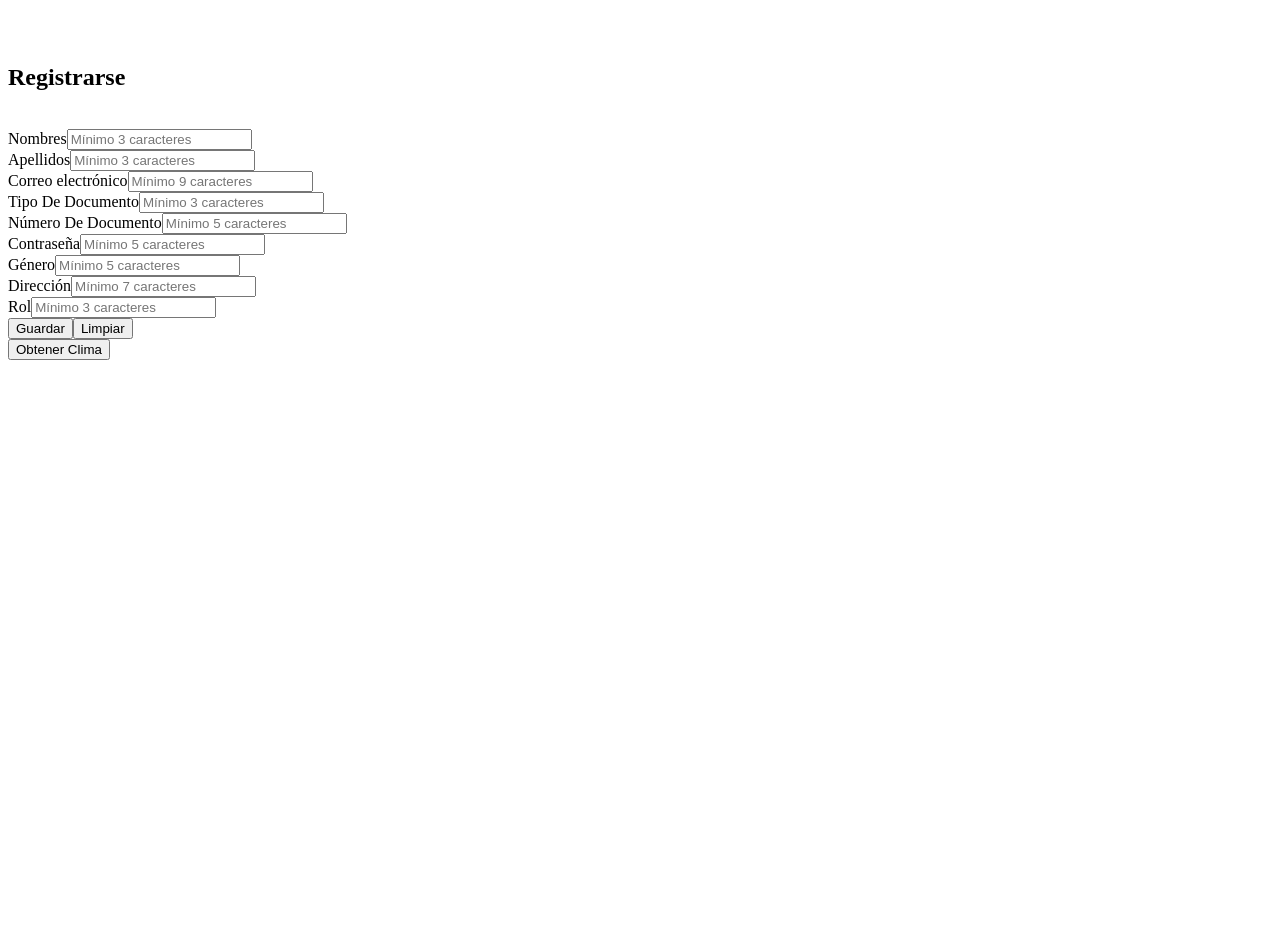
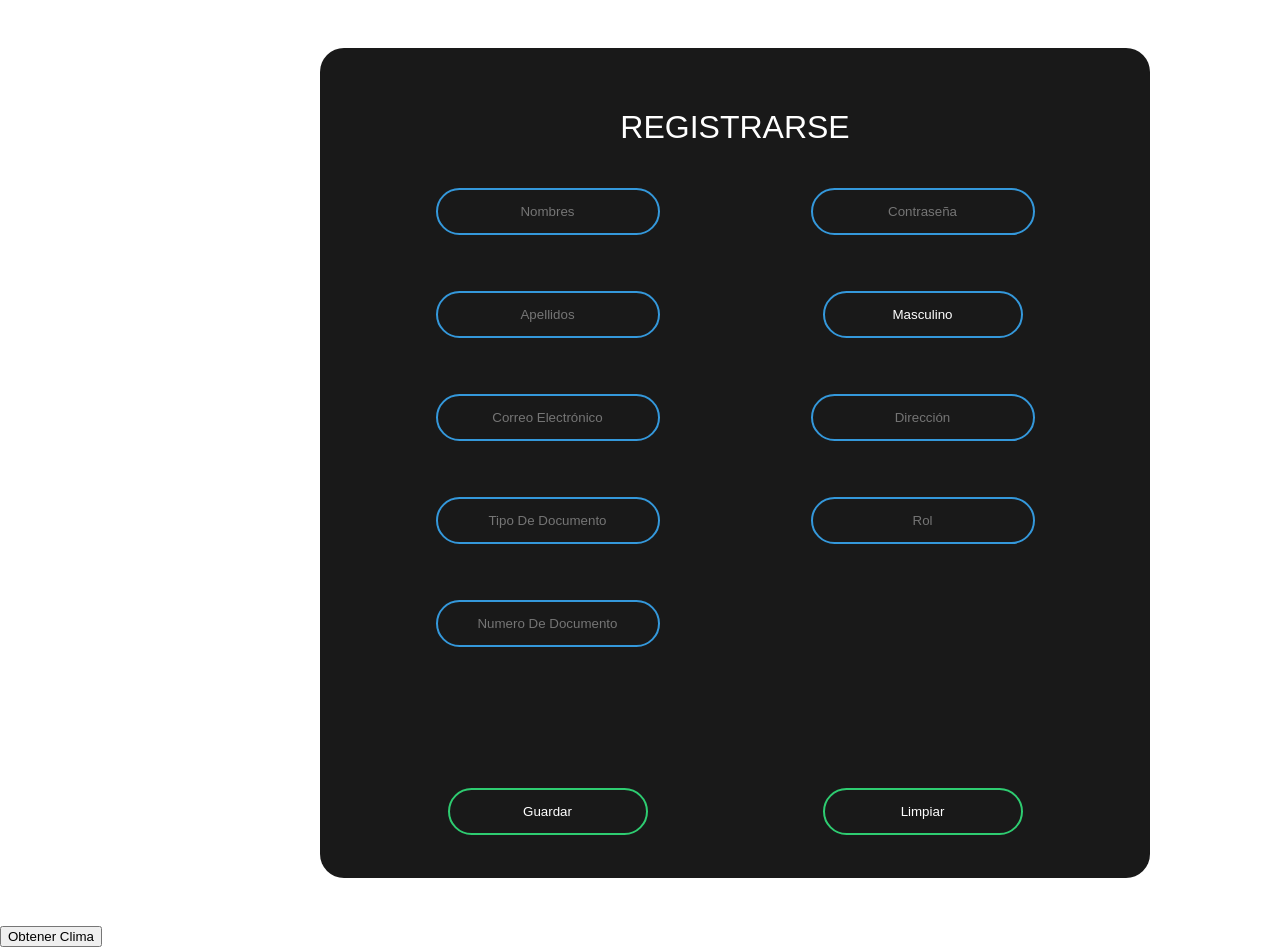
Before and after one commit to jhonhernandez300/GestionCompras, an Angular app in the folder front/compras/: page /guardar-comprador in a window 1280 px wide. Before the commit the page ends 800 px from the top, so only its background shows below. Built offline with nearby package versions, Linux system fonts and the light colour scheme.

Commit message:
Genero es ahora un dropdown

```diff
--- a/front/compras/src/app/components/comprador/guardar-comprador/guardar-comprador.component.css
+++ b/front/compras/src/app/components/comprador/guardar-comprador/guardar-comprador.component.css
@@ -0,0 +1,106 @@
+#global{
+    padding-top: 3rem;
+    padding-bottom: 3rem;
+    padding-left: 20rem;
+}
+#main-section{
+    display: flex;
+    flex-direction: row;
+    align-items: center;
+}
+#main-section > div {
+    width: 600px;
+    height: 600px;
+}
+.form-content > div{
+    padding-bottom: 1rem;
+}
+#form-container {
+    padding-top: 10rem;
+}
+#the-form{
+    width: 750px;
+    padding: 40px;
+    background: #191919;
+    text-align: center;
+    border-radius: 24px;
+}
+#the-form h1 {
+    color: white;
+    text-transform: uppercase;
+    font-weight: 500;
+}
+#the-form input[type="text"],
+#the-form input[type="password"] {
+    border: 0;
+    background: none;
+    display: block;
+    margin: 20px auto;
+    text-align: center;
+    border: 2px solid #3498db;
+    padding: 14px 10px;
+    width: 200px;
+    outline: none;
+    color: white;
+    border-radius: 24px;
+    transition: 0, 25s;
+}
+#the-form input[type="text"]:focus,
+#the-form input[type="password"]:focus {
+    width: 230px;
+}
+#the-form input[type="submit"],
+input[type="button"] {
+    border: 0;
+    background: none;
+    display: block;
+    margin: 20px auto;
+    text-align: center;
+    border: 2px solid #2ecc71;
+    padding: 14px 40px;
+    width: 200px;
+    outline: none;
+    color: white;
+    border-radius: 24px;
+    transition: 0, 25s;
+    cursor: pointer;
+}
+#the-form input[type="submit"]:hover,
+#the-form input[type="button"]:hover {
+    background: #2ecc71;
+}
+#buttons-section{
+    display: flex;
+    flex-direction: row;
+    align-items: center;
+}
+#buttons-section > div {
+    width: 600px;
+    height: 70px;
+}
+.invalid-feedback{
+    color: white;
+}
+#the-form select {
+    border: 0;
+    background: none;
+    display: block;
+    margin: 20px auto;
+    text-align: center;
+    border: 2px solid #3498db; /* Cambia el color del borde según sea necesario */
+    padding: 14px 10px;
+    width: 200px;
+    outline: none;
+    color: white;
+    border-radius: 24px;
+    transition: 0.25s;
+    appearance: none; /* Oculta la flecha predeterminada del select */
+}
+
+#the-form select:focus {
+    width: 230px;
+}
+
+#the-form select::-ms-expand {
+    display: none; /* Oculta la flecha predeterminada del select en IE Edge */
+}
--- a/front/compras/src/app/components/comprador/guardar-comprador/guardar-comprador.component.html
+++ b/front/compras/src/app/components/comprador/guardar-comprador/guardar-comprador.component.html
@@ -1,159 +1,144 @@
-<br><br>
-<h2 class="title">Registrarse</h2>
-<br>
+<div id="global">
+  <form [formGroup]="myForm" id="the-form" (ngSubmit)="onSubmit()">
+    <div><h1>Registrarse</h1></div>
 
-<div class="all">
-  <form [formGroup]="myForm" (ngSubmit)="onSubmit()">
-
-    <div class="form-group">
-      <label>Nombres</label>
-      <input type="text" class="form-control"
+    <div id="main-section">
+      <div class="form-content">
+        <div>
+          <input type="text"
             formControlName="Nombres"
-        placeholder="Mínimo 3 caracteres"
+            placeholder="Nombres"
             [ngClass]="{ 'is-invalid': submitted && form['Nombres'].errors }"
           />
           <div *ngIf="submitted && form['Nombres'].errors" class="invalid-feedback">
-        <div *ngIf="form['Nombres']?.errors?.['required']">Los Nombres son requeridos</div>
-        <div *ngIf="form['Nombres']?.errors?.['minlength']">Los Nombres deben ser mínimo de 3 caracteres</div>
-        <div *ngIf="form['Nombres']?.errors?.['maxlength']">Los Nombres deben ser de máximo de 30 caracteres</div>
+            <div *ngIf="form['Nombres']?.errors?.['required']">Requerido</div>
+            <div *ngIf="form['Nombres']?.errors?.['minlength']">Mínimo de 3 caracteres</div>
+            <div *ngIf="form['Nombres']?.errors?.['maxlength']">Máximo de 30 caracteres</div>
           </div>
         </div>
 
-    <div class="form-group">
-      <label>Apellidos</label>
+        <div>
           <input
             type="text"
             formControlName="Apellidos"
-        class="form-control"
-        placeholder="Mínimo 3 caracteres"
+            placeholder="Apellidos"
             [ngClass]="{ 'is-invalid': submitted && form['Apellidos'].errors }"
           />
           <div *ngIf="submitted && form['Apellidos'].errors" class="invalid-feedback">
-        <div *ngIf="form['Apellidos']?.errors?.['required']">Los apellidos son requeridos</div>
-        <div *ngIf="form['Apellidos']?.errors?.['minlength']">Los apellidos deben ser mínimo de 3 caracteres</div>
-        <div *ngIf="form['Apellidos']?.errors?.['maxlength']">Los apellidos deben ser de máximo de 30 caracteres</div>
+            <div *ngIf="form['Apellidos']?.errors?.['required']">Requerido</div>
+            <div *ngIf="form['Apellidos']?.errors?.['minlength']">Mínimo de 3 caracteres</div>
+            <div *ngIf="form['Apellidos']?.errors?.['maxlength']">Máximo de 30 caracteres</div>
           </div>
         </div>
 
-    <div class="form-group">
-        <label>Correo electrónico</label>
+        <div>
             <input
               type="text"
               formControlName="CorreoElectronico"
-          class="form-control"
-          placeholder="Mínimo 9 caracteres"
+              placeholder="Correo Electrónico"
               [ngClass]="{ 'is-invalid': submitted && form['CorreoElectronico'].errors }"
             />
             <div *ngIf="submitted && form['CorreoElectronico'].errors" class="invalid-feedback">
-          <div *ngIf="form['CorreoElectronico']?.errors?.['required']">El Correo Electrónico son requerido</div>
-          <div *ngIf="form['CorreoElectronico']?.errors?.['minlength']">El Correo Electrónico debe ser mínimo de 9 caracteres</div>
-          <div *ngIf="form['CorreoElectronico']?.errors?.['maxlength']">El Correo Electrónico debe ser de máximo de 30 caracteres</div>
+              <div *ngIf="form['CorreoElectronico']?.errors?.['required']">Requerido</div>
+              <div *ngIf="form['CorreoElectronico']?.errors?.['minlength']">Mínimo de 9 caracteres</div>
+              <div *ngIf="form['CorreoElectronico']?.errors?.['maxlength']">Máximo de 30 caracteres</div>
             </div>
           </div>
 
-      <div class="form-group">
-        <label>Tipo De Documento</label>
+          <div>
             <input
               type="text"
               formControlName="TipoDeDocumento"
-          class="form-control"
-          placeholder="Mínimo 3 caracteres"
+              placeholder="Tipo De Documento"
               [ngClass]="{ 'is-invalid': submitted && form['TipoDeDocumento'].errors }"
             />
             <div *ngIf="submitted && form['TipoDeDocumento'].errors" class="invalid-feedback">
-          <div *ngIf="form['TipoDeDocumento']?.errors?.['required']">El Tipo de documento son requerido</div>
-          <div *ngIf="form['TipoDeDocumento']?.errors?.['minlength']">El Tipo de documento debe ser mínimo de 3 caracteres</div>
-          <div *ngIf="form['TipoDeDocumento']?.errors?.['maxlength']">El Tipo de documento debe ser de máximo de 30 caracteres</div>
+              <div *ngIf="form['TipoDeDocumento']?.errors?.['required']">Requerido</div>
+              <div *ngIf="form['TipoDeDocumento']?.errors?.['minlength']">Mínimo de 3 caracteres</div>
+              <div *ngIf="form['TipoDeDocumento']?.errors?.['maxlength']">Máximo de 30 caracteres</div>
             </div>
           </div>
 
-      <div class="form-group">
-        <label>Número De Documento</label>
+          <div>
             <input
               type="text"
               formControlName="NumeroDeDocumento"
-          class="form-control"
-          placeholder="Mínimo 5 caracteres"
+              placeholder="Numero De Documento"
               [ngClass]="{ 'is-invalid': submitted && form['NumeroDeDocumento'].errors }"
             />
             <div *ngIf="submitted && form['NumeroDeDocumento'].errors" class="invalid-feedback">
-          <div *ngIf="form['NumeroDeDocumento']?.errors?.['required']">El Tipo de documento son requerido</div>
-          <div *ngIf="form['NumeroDeDocumento']?.errors?.['minlength']">El Tipo de documento debe ser mínimo de 5 caracteres</div>
-          <div *ngIf="form['NumeroDeDocumento']?.errors?.['maxlength']">El Tipo de documento debe ser de máximo de 16 caracteres</div>
+              <div *ngIf="form['NumeroDeDocumento']?.errors?.['required']">Requerido</div>
+              <div *ngIf="form['NumeroDeDocumento']?.errors?.['minlength']">Mínimo de 5 caracteres</div>
+              <div *ngIf="form['NumeroDeDocumento']?.errors?.['maxlength']">Máximo de 16 caracteres</div>
+            </div>
           </div>
       </div>
 
-      <div class="form-group">
-        <label>Contraseña</label>
+      <div class="form-content">
+        <div>
           <input
             type="text"
             formControlName="Contrasena"
-          class="form-control"
-          placeholder="Mínimo 5 caracteres"
+            placeholder="Contraseña"
             [ngClass]="{ 'is-invalid': submitted && form['Contrasena'].errors }"
           />
           <div *ngIf="submitted && form['Contrasena'].errors" class="invalid-feedback">
-          <div *ngIf="form['Contrasena']?.errors?.['required']">La Contraseña es requerido</div>
-          <div *ngIf="form['Contrasena']?.errors?.['minlength']">La Contraseña debe ser mínimo de 5 caracteres</div>
+            <div *ngIf="form['Contrasena']?.errors?.['required']">Requerido</div>
+            <div *ngIf="form['Contrasena']?.errors?.['minlength']">Mínimo de 5 caracteres</div>
           </div>
         </div>
 
-      <div class="form-group">
-        <label>Género</label>
-        <input
-          type="text"
-          formControlName="Genero"
-          class="form-control"
-          placeholder="Mínimo 5 caracteres"
+        <div>
+          <select formControlName="Genero"
             [ngClass]="{ 'is-invalid': submitted && form['Genero'].errors }"
-        />
+          >
+            <option value="Masculino" selected>Masculino</option>
+            <option value="Femenino">Femenino</option>
+          </select>
           <div *ngIf="submitted && form['Genero'].errors" class="invalid-feedback">
-          <div *ngIf="form['Genero']?.errors?.['required']">El género es requerido</div>
-          <div *ngIf="form['Genero']?.errors?.['minlength']">El género debe ser mínimo de 8 caracteres</div>
-          <div *ngIf="form['Genero']?.errors?.['maxlength']">El género debe ser mínimo de 30 caracteres</div>
+            <div *ngIf="form['Genero']?.errors?.['required']">Requerido</div>
           </div>
         </div>
 
-      <div class="form-group">
-        <label>Dirección</label>
+        <div>
           <input
             type="text"
             formControlName="Direccion"
-          class="form-control"
-          placeholder="Mínimo 7 caracteres"
+            placeholder="Dirección"
             [ngClass]="{ 'is-invalid': submitted && form['Direccion'].errors }"
           />
           <div *ngIf="submitted && form['Direccion'].errors" class="invalid-feedback">
-          <div *ngIf="form['Direccion']?.errors?.['required']">La dirección es requerida</div>
-          <div *ngIf="form['Direccion']?.errors?.['minlength']">La dirección debe ser mínimo de 7 caracteres</div>
-          <div *ngIf="form['Direccion']?.errors?.['maxlength']">La dirección debe ser mínimo de 30 caracteres</div>
+            <div *ngIf="form['Direccion']?.errors?.['required']">Requerido</div>
+            <div *ngIf="form['Direccion']?.errors?.['minlength']">Mínimo de 7 caracteres</div>
+            <div *ngIf="form['Direccion']?.errors?.['maxlength']">Mínimo de 30 caracteres</div>
           </div>
         </div>
 
-      <div class="form-group">
-        <label>Rol</label>
+        <div>
           <input
             type="text"
             formControlName="Rol"
-          class="form-control"
-          placeholder="Mínimo 3 caracteres"
+            placeholder="Rol"
             [ngClass]="{ 'is-invalid': submitted && form['Rol'].errors }"
           />
           <div *ngIf="submitted && form['Rol'].errors" class="invalid-feedback">
-          <div *ngIf="form['Rol']?.errors?.['required']">El rol es requerida</div>
-          <div *ngIf="form['Rol']?.errors?.['minlength']">El rol debe ser mínimo de 3 caracteres</div>
-          <div *ngIf="form['Rol']?.errors?.['maxlength']">El rol debe ser mínimo de 30 caracteres</div>
+            <div *ngIf="form['Rol']?.errors?.['required']">Requerido</div>
+            <div *ngIf="form['Rol']?.errors?.['minlength']">Mínimo de 3 caracteres</div>
+            <div *ngIf="form['Rol']?.errors?.['maxlength']">Mínimo de 30 caracteres</div>
           </div>
         </div>
 
-    <div class="form-group">
-      <button type="submit" class="btn btn-primary">
-        Guardar
-      </button>
+      </div>
 
-      <button type="button" (click)="onReset()" class="btn btn-warning float-right">
-        Limpiar
-      </button>
+    </div><!-- main-section -->
+
+    <div id="buttons-section">
+      <div>
+          <input type="submit" value="Guardar" />
+      </div>
+      <div>
+        <input type="button" (click)="onReset()" value="Limpiar">
+      </div>
     </div>
 
   </form>
--- a/front/compras/src/app/components/comprador/guardar-comprador/guardar-comprador.component.ts
+++ b/front/compras/src/app/components/comprador/guardar-comprador/guardar-comprador.component.ts
@@ -26,7 +26,7 @@ export class GuardarCompradorComponent implements OnInit {
       TipoDeDocumento: ['', [Validators.required, Validators.minLength(3), Validators.maxLength(30)]],
       NumeroDeDocumento: ['', [Validators.required, Validators.minLength(5), Validators.maxLength(16)]],
       Contrasena: ['', [Validators.required, Validators.minLength(3), Validators.maxLength(30)]],
-      Genero: ['', [, Validators.minLength(8), Validators.maxLength(9)]],
+      Genero: ['Masculino', Validators.required],
       Direccion: ['', [Validators.required, Validators.minLength(7), Validators.maxLength(30)]],
       Rol: ['', [Validators.required, Validators.minLength(3), Validators.maxLength(30)]]
     });
@@ -64,7 +64,6 @@ export class GuardarCompradorComponent implements OnInit {
       return
     }
 
-    //this.form.get('IdComprador')?.setValue("58650f7d-2495-4a2c-9092-493dc2ecda63");
     this.compradorService.Guardar(this.myForm.value).then((response: any) => {
       console.log('response', response);
     })
@@ -72,9 +71,5 @@ export class GuardarCompradorComponent implements OnInit {
       console.error(': ', error);
     })
 
-    // this.compradorService.Guardar(this.myForm.value).subscribe(
-    //              result => console.log('success ', result),
-    //              error => console.log('error ', error)
-    //          );
   }
 }
--- a/front/compras/src/app/components/comprador/login-comprador/login-comprador.component.css
+++ b/front/compras/src/app/components/comprador/login-comprador/login-comprador.component.css
@@ -0,0 +1,73 @@
+p{
+    font-weight: 500;
+    text-align: center;
+    width: 300px;
+    text-align: center;
+    padding-left: 2rem;
+}
+a {
+    text-decoration: none;
+    color: white;
+}
+#global{
+    display: flex;
+    flex-direction: column;
+    align-items: center;
+}
+#global > div {
+    width: 300px;
+}
+#form-container {
+    padding-top: 10rem;
+}
+#the-form{
+    width: 300px;
+    padding: 40px;
+    background: #191919;
+    text-align: center;
+    border-radius: 24px;
+}
+#the-form h1 {
+    color: white;
+    text-transform: uppercase;
+    font-weight: 500;
+}
+#the-form input[type="text"],
+#the-form input[type="password"] {
+    border: 0;
+    background: none;
+    display: block;
+    margin: 20px auto;
+    text-align: center;
+    border: 2px solid #3498db;
+    padding: 14px 10px;
+    width: 200px;
+    outline: none;
+    color: white;
+    border-radius: 24px;
+    transition: 0, 25s;
+}
+#the-form input[type="text"]:focus,
+#the-form input[type="password"]:focus {
+    width: 230px;
+}
+#the-form input[type="submit"],
+input[type="button"] {
+    border: 0;
+    background: none;
+    display: block;
+    margin: 20px auto;
+    text-align: center;
+    border: 2px solid #2ecc71;
+    padding: 14px 40px;
+    width: 200px;
+    outline: none;
+    color: white;
+    border-radius: 24px;
+    transition: 0, 25s;
+    cursor: pointer;
+}
+#the-form input[type="submit"]:hover,
+#the-form input[type="button"]:hover {
+    background: #2ecc71;
+}
--- a/front/compras/src/app/components/comprador/login-comprador/login-comprador.component.html
+++ b/front/compras/src/app/components/comprador/login-comprador/login-comprador.component.html
@@ -1,17 +1,14 @@
-<br><br>
-<h2 class="title">Login</h2>
-<br>
+<div id="global">
 
-<div class="all">
-  <form [formGroup]="myForm" (ngSubmit)="onSubmit()">
+  <div id="form-container">
+    <form [formGroup]="myForm" id="the-form" (ngSubmit)="onSubmit()">
+      <div><h1>Login</h1></div>
 
-    <div class="form-group">
-        <label>Correo electrónico</label>
+      <div>
           <input
             type="text"
             formControlName="CorreoElectronico"
-          class="form-control"
-          placeholder="Mínimo 9 caracteres"
+            placeholder="Correo"
             [ngClass]="{ 'is-invalid': submitted && form['CorreoElectronico'].errors }"
           />
           <div *ngIf="submitted && form['CorreoElectronico'].errors" class="invalid-feedback">
@@ -21,13 +18,11 @@
           </div>
       </div>
 
-    <div class="form-group">
-        <label>Contraseña</label>
+      <div>
           <input
             type="text"
             formControlName="Contrasena"
-          class="form-control"
-          placeholder="Mínimo 5 caracteres"
+            placeholder="Contraseña"
             [ngClass]="{ 'is-invalid': submitted && form['Contrasena'].errors }"
           />
           <div *ngIf="submitted && form['Contrasena'].errors" class="invalid-feedback">
@@ -36,15 +31,17 @@
           </div>
       </div>
 
-    <div class="form-group">
-        <button type="submit" class="btn btn-primary">
-            Login
-        </button>
-
-        <button type="button" (click)="onReset()" class="btn btn-warning float-right">
-            Limpiar
-        </button>
+      <div>
+          <input type="submit" value="Login" class="btn btn-primary"/>
+          <input type="button" value="Reset" (click)="onReset()" class="btn btn-warning float-right"/>
+      </div>
+    </form>
   </div>
 
-  </form>
+  <div>
+    <p>
+      <a routerLink="guardar-comprador" routerLinkActive="active">Regístrese</a>
+    </p>
 </div>
+
+</div>
--- a/front/compras/src/styles.css
+++ b/front/compras/src/styles.css
@@ -1 +1,6 @@
-/* You can add global styles to this file, and also import other style files */
+body {
+    margin: 0;
+    padding: 0;
+    font-family: sans-serif;
+
+}
```
Lines whose indentation alone changed are shown as unchanged.
